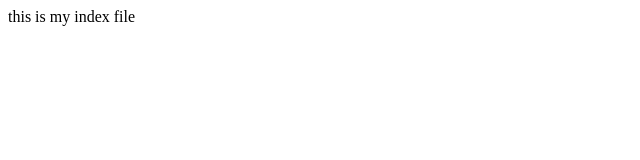
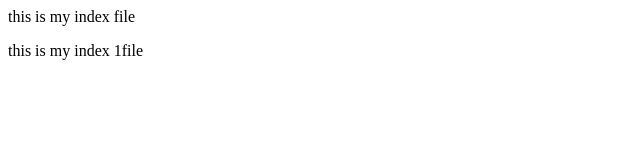
Before and after one commit to ZAINAB24-sys/Task-1, a plain HTML site: page index.html in a window 1280 px wide. Shown: the whole page, without its empty margins (0-640 px from the left). Drawn offline with Linux system fonts and the light colour scheme.

Commit message:
Add msg to index file

```diff
--- a/index.html
+++ b/index.html
@@ -1 +1,3 @@
 <p>this is my index file</p>
+
+<p>this is my index 1file</p>
```
